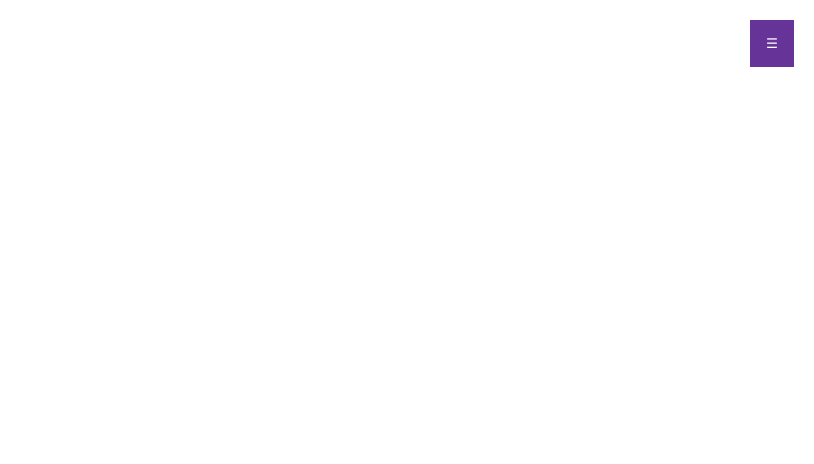
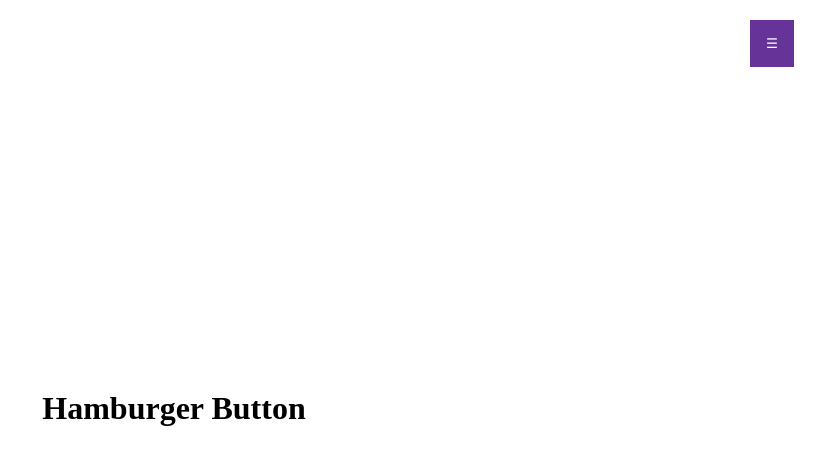
Before and after one commit to adamalrasi/HamburgerButton, a plain HTML site: page index.html in a window 1280 px wide. Shown: the whole page, without its empty margins (466-1280 px from the left). Drawn offline with Linux system fonts and the light colour scheme.

Commit message:
Update index.html

```diff
--- a/index.html
+++ b/index.html
@@ -11,7 +11,7 @@
 </head>
 
 <body>
-
+    <h1>Hamburger Button</h1>
     <Button id="btn">☰</Button>
 
     <nav id="nav">
```
